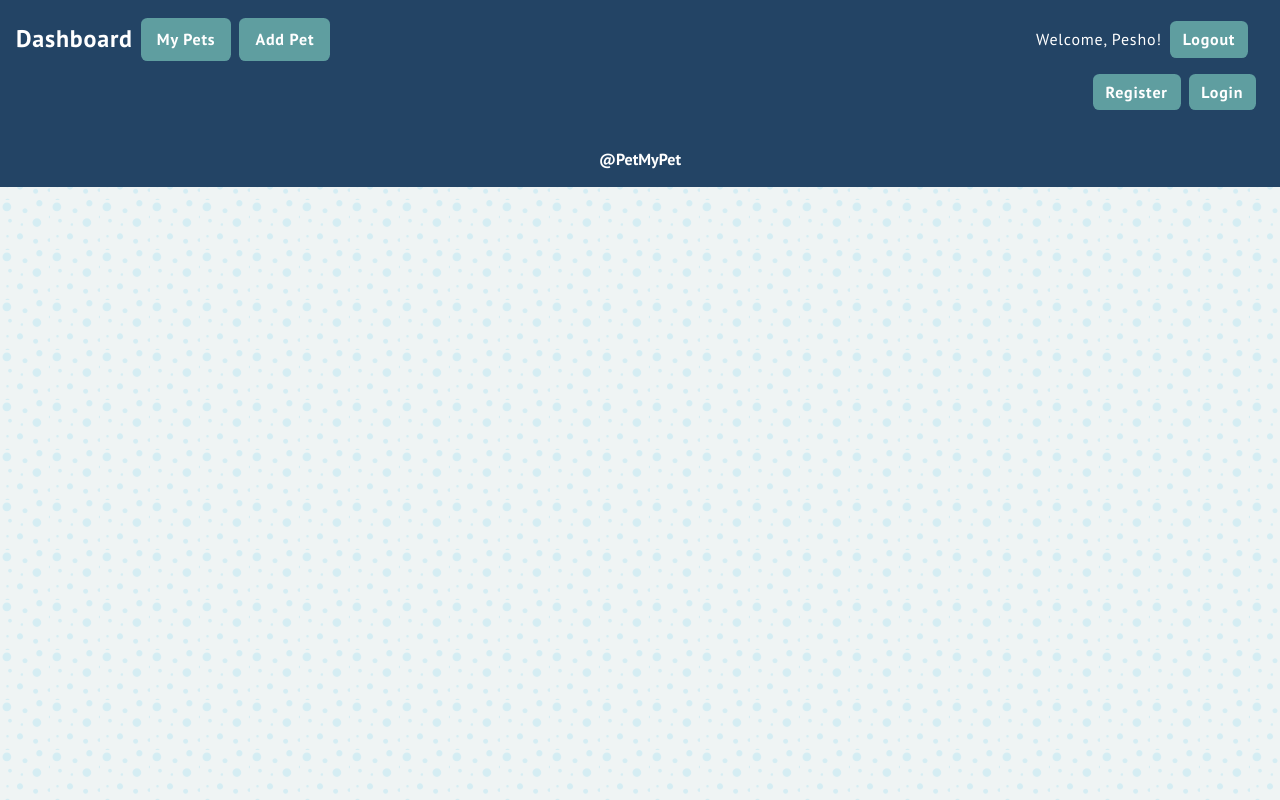
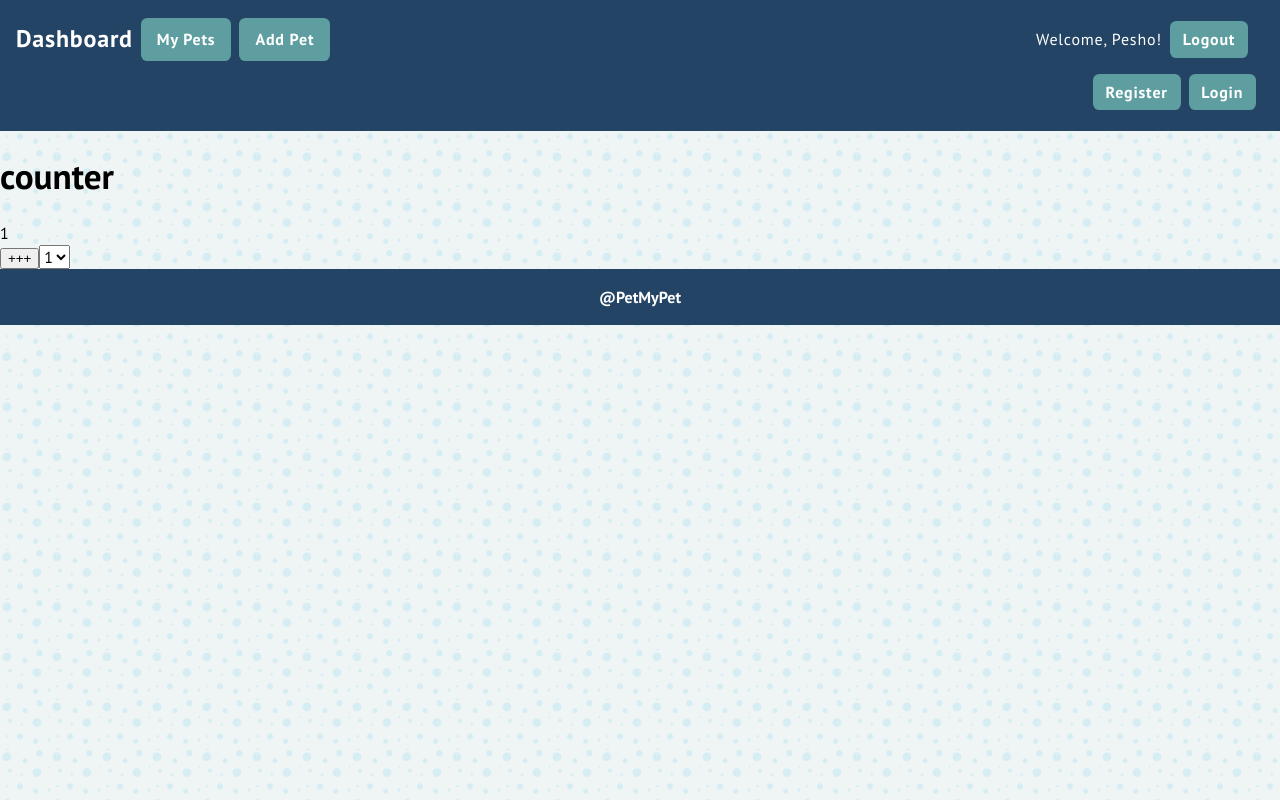
Before and after one commit to dzhaniivanov/react-demo, a React (Create React App) app: page /demo in a window 1280 px wide. Built offline with nearby package versions, Linux system fonts and the light colour scheme; a web font is replaced by a local one.

Commit message:
useState training

```diff
--- a/src/App.js
+++ b/src/App.js
@@ -6,7 +6,9 @@ import Footer from './components/Footer/Footer';
 import Categories from './components/Categories/Categories';
 import PetDetails from './components/PetDetails/PetDetails'
 import CreatePet from './components/CreatePet/CreatePet';
-import EditPetDetails from './components/EditPetDetails/EditPetDetails'
+import EditPetDetails from './components/EditPetDetails/EditPetDetails';
+import Demo from './components/Shared/Demo';
+
 
 
 
@@ -22,6 +24,8 @@ function App() {
         <Route path="/pets/details/:petId" exact component={PetDetails} />
         <Route path="/pets/details/:petId/edit" component={EditPetDetails} />
         <Route path="/pets/create" component={CreatePet} />
+        <Route path="/demo" component={Demo} />
+
 
       </Switch>
       <Footer />
--- /dev/null
+++ b/src/components/Shared/Demo.js
@@ -0,0 +1,43 @@
+import { useState } from 'react';
+
+function Demo() {
+/*     const [state, setState] = useState({
+        count:11,
+        step:1
+    }); */
+
+    const [count,setCount]=useState(1);
+    const [step,setStep]=useState(1)
+
+    const onCounterButtonClickHandler = () => {
+        //setCount(count+1)  not good practice,first value of useState is read only
+        /* setState(oldState => ({...oldState,count:oldState.count+oldState.step})) */
+        setCount(oldState=>oldState+step);
+    }
+
+    const onSelectChange = (e) => {
+        const stepValue = Number(e.target.value);
+
+        setStep(stepValue)
+
+    }
+
+
+
+    return (
+        <div>
+            <h1>counter</h1>
+            <div>{count}</div>
+            <button onClick={onCounterButtonClickHandler}>+++</button>
+            <select name="step" id="step" onChange={onSelectChange}>
+                <option value="1">1</option>
+                <option value="2">2</option>
+                <option value="3">3</option>
+                <option value="4">4</option>
+            </select>
+
+        </div>
+    )
+}
+
+export default Demo;
```
